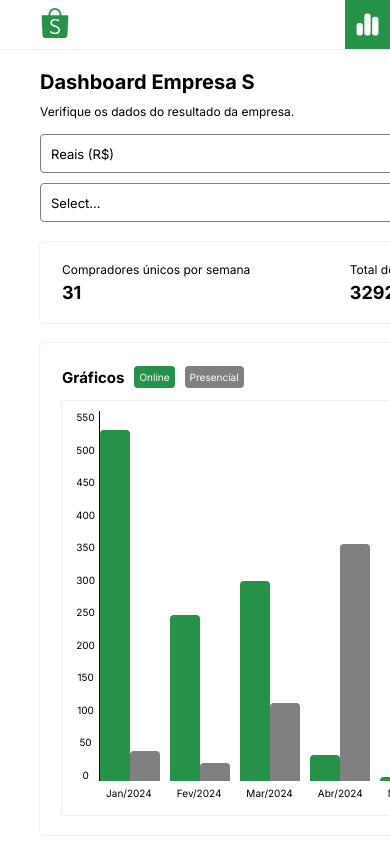
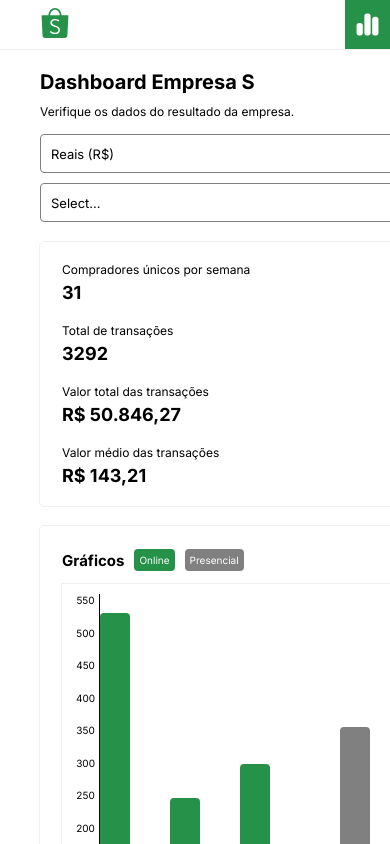
Before and after one commit to carlosr-lotus/next-shop-dashboard, a Next.js app: page / in a window 390 px wide. Built offline with nearby package versions, Linux system fonts and the light colour scheme.

Commit message:
UPD: responsive results section

```diff
--- a/src/app/page.module.css
+++ b/src/app/page.module.css
@@ -4,6 +4,12 @@
 
     display: grid;
     grid-template-rows: max-content max-content;
+    gap: 2rem;
+}
+
+.results {
+    display: grid;
+    grid-template-rows: 1fr 1fr 1fr 1fr;
     gap: 2rem;
 }
 
@@ -50,3 +56,18 @@
 .chartHeader > div > span:nth-child(3) {
     background-color: grey;
 }
+
+@media (min-width: 768px) {
+    .results {
+        grid-template-columns: 1fr 1fr;
+        grid-template-rows: 1fr 1fr;
+    }
+}
+
+@media (min-width: 1024px) {
+    .results {
+        grid-template-columns: 1fr 1fr 1fr 1fr;
+        grid-template-rows: auto;
+        gap: 0;
+    }
+}
--- a/src/app/page.tsx
+++ b/src/app/page.tsx
@@ -37,12 +37,8 @@ export default function Home() {
         <main className={styles.main}>
             <Filter />
 
-            <Panel
-                style={{
-                    display: 'grid',
-                    gridTemplateColumns: '1fr 1fr 1fr 1fr'
-                }}
-            >
+            <Panel>
+                <div className={styles.results}>
                    <div className={styles.panelDataBox}>
                         <p>Compradores únicos por semana</p>
                         <strong>31</strong>
@@ -61,6 +57,7 @@ export default function Home() {
                     <div className={styles.panelDataBox}>
                         <p>Valor médio das transações</p>
                         <strong>R$ 143,21</strong>
+                    </div>
                 </div>
             </Panel>
 
```
Lines whose indentation alone changed are shown as unchanged.
